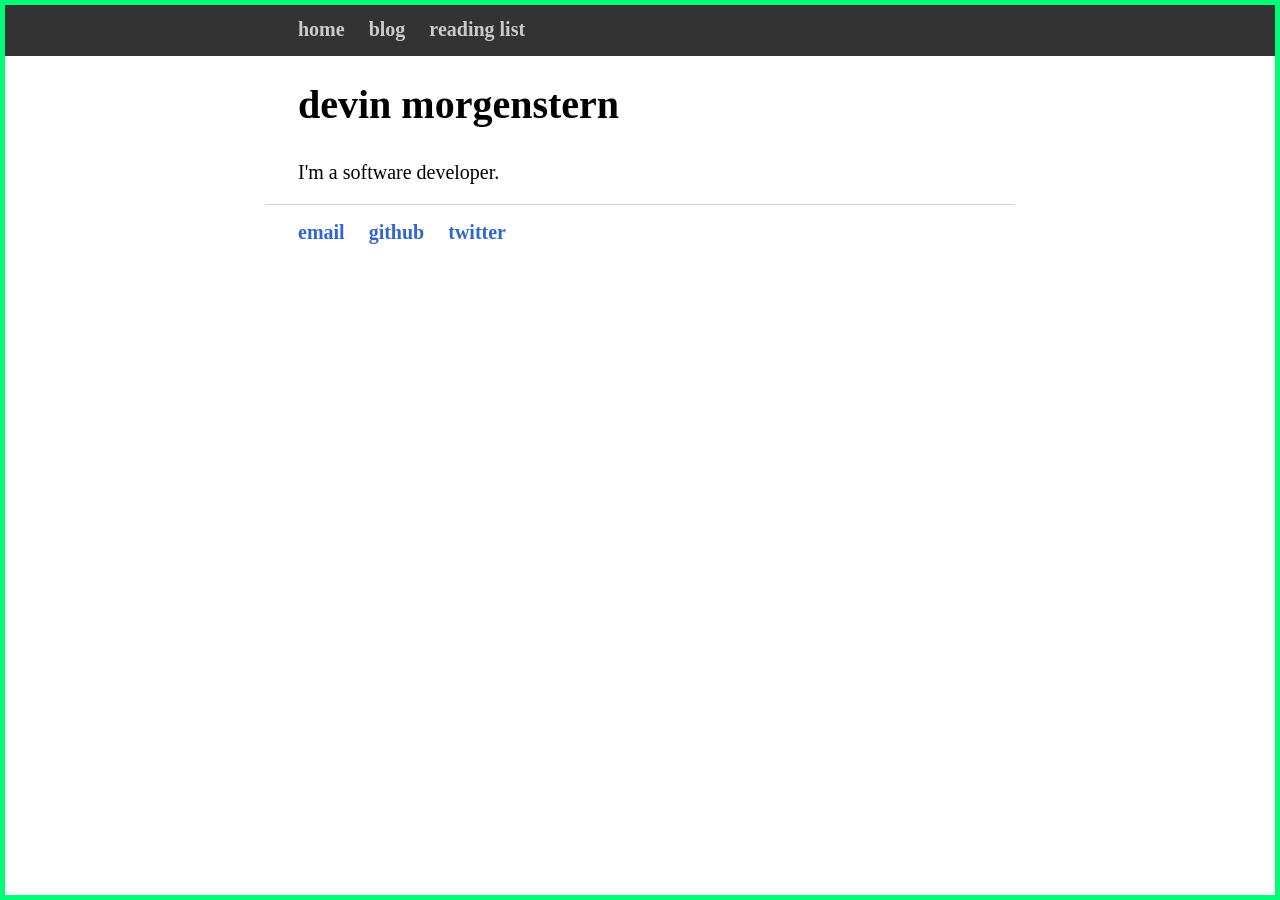
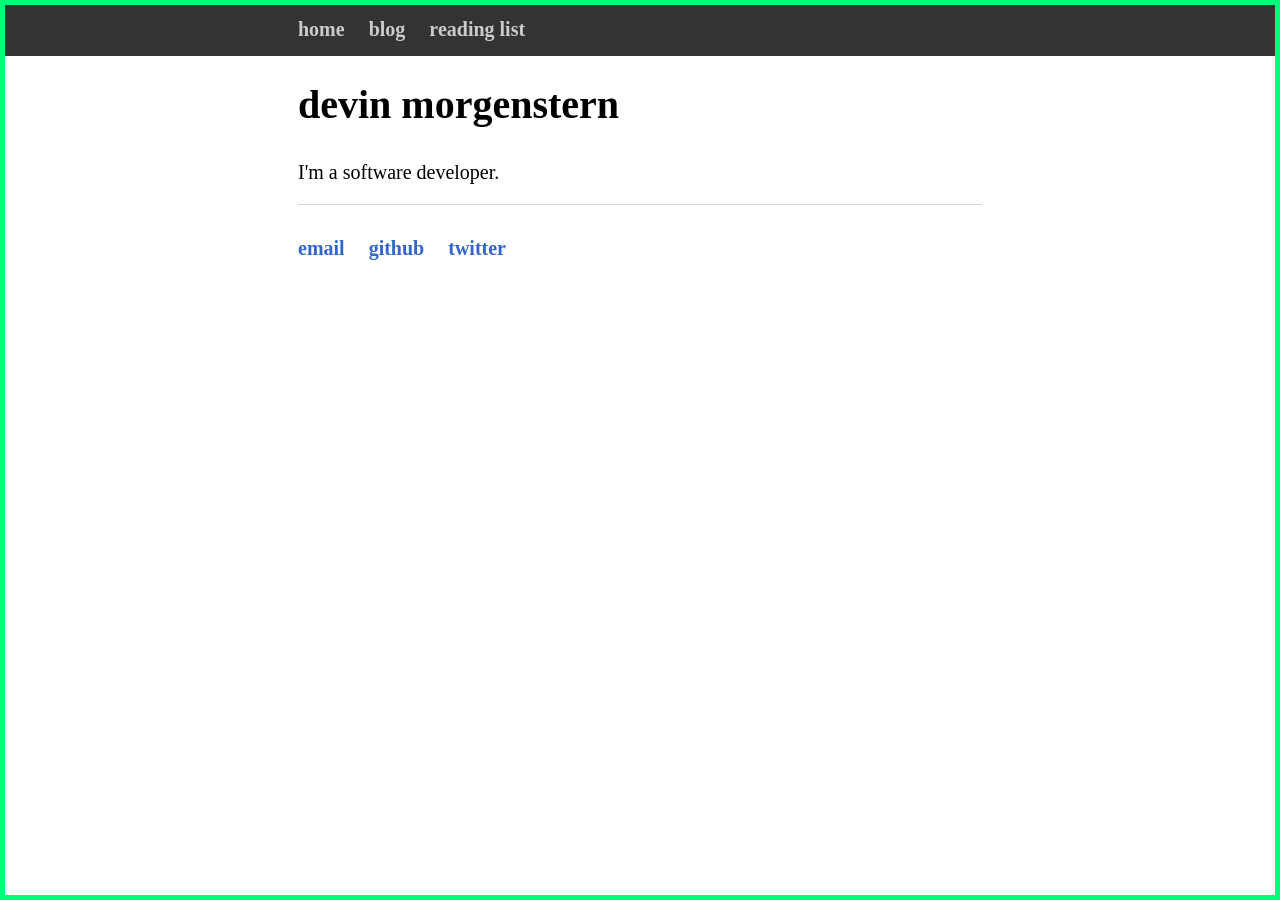
Before and after one commit to devinrm/devinrm.github.io, a Jekyll site: the page built from index.html, in a window 1280 px wide. Built offline with Jekyll 4.4.1, drawn with Linux system fonts in a browser that asks for light colours; some web fonts are replaced.

Commit message:
Add some footer padding

```diff
--- a/css/main.css
+++ b/css/main.css
@@ -71,7 +71,7 @@ li {
 footer {
   border-top: 1px solid #d5d5d5;
   font-size: 1em;
-  padding-top: 1em;
+  padding: 2em 0 2em;
 }
 
 ul.posts {
```
